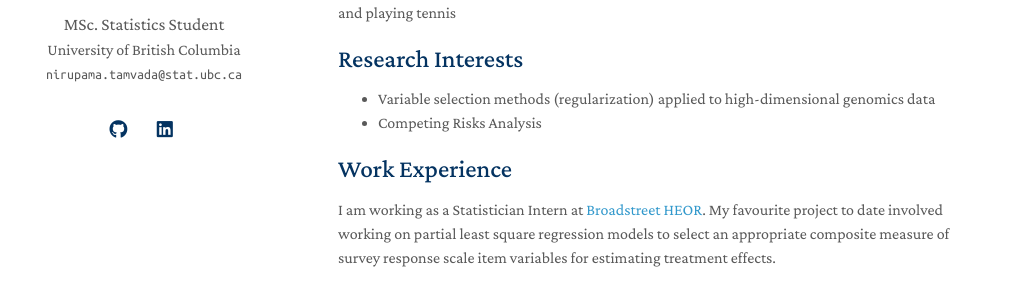
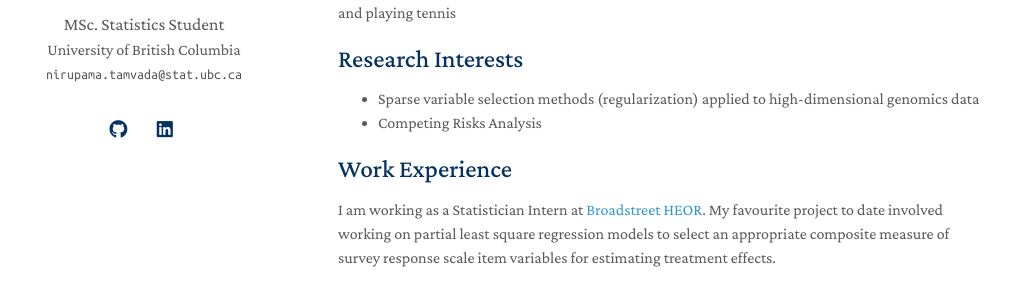
Before and after one commit to ntmv/ntmv.github.io, a Jekyll site: the page built from index.md, in a window 1280 px wide and 1004 px high. Shown: the part 340-622 px from the top of the window, without its empty margins (132-1151 px from the left). Built offline with Jekyll 4.4.1, drawn with Linux system fonts in a browser that asks for light colours; nearby versions of some CDN libraries; a style sheet for code colours, icons or effects is not loaded; our own code applies the rules of GitHub Pages for plain Markdown files.

Commit message:
Add files via upload

```diff
--- a/index.md
+++ b/index.md
@@ -12,7 +12,7 @@ In my spare time, I enjoy playing the electric guitar, listening to music, readi
 
 ## Research Interests
 
-- Variable selection methods (regularization) applied to high-dimensional genomics data
+- Sparse variable selection methods (regularization) applied to high-dimensional genomics data
 - Competing Risks Analysis
 
 ## Work Experience
```
